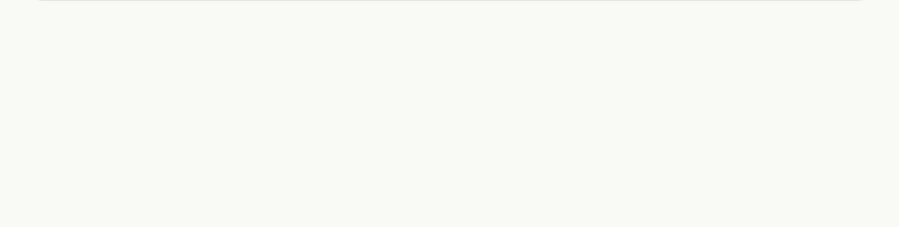
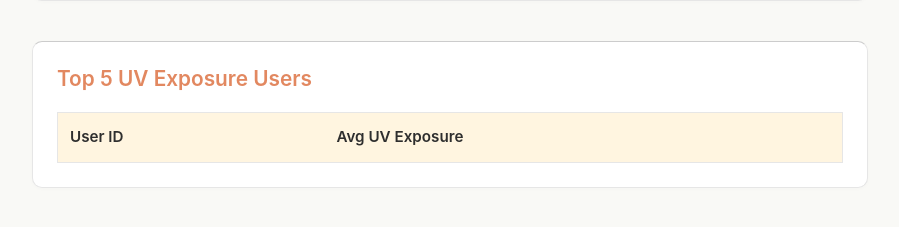
Before and after one commit to maxcolliander/SunBuddyDB, a Flask app: page / in a window 1280 px wide. Shown: the part 277-504 px from the top of the page, without its empty margins (190-1089 px from the left). Run offline with Flask 3, Linux system fonts and the light colour scheme; data that the repository does not hold is empty.

Commit message:
added leaderboard for avg uv exposure

```diff
--- a/backend/app.py
+++ b/backend/app.py
@@ -367,6 +367,35 @@ def mark_all_notifications_as_read(user_id):
     cursor.close()
     return jsonify({"status": "all read"})
 
+@app.route('/api/users/average_uv_exposure')
+def average_uv_exposure():
+    try:
+        conn = get_connection()
+        cursor = conn.cursor(dictionary=True)
+
+        query = """
+            SELECT
+              u.user_id,
+              AVG(calculateUvExposure(s.session_id)) AS avg_uv_exposure
+            FROM useraccount u
+            JOIN session s ON s.user_id = u.user_id
+            WHERE s.is_scheduled = FALSE
+            GROUP BY u.user_id
+            ORDER BY avg_uv_exposure DESC;
+        """
+        cursor.execute(query)
+        results = cursor.fetchall()
+
+        for row in results:
+            row['avg_uv_exposure'] = int(row['avg_uv_exposure']) if row['avg_uv_exposure'] is not None else None
+
+        cursor.close()
+        return jsonify(results)
+
+    except Exception as e:
+        print(f"Error calculating average UV exposure: {e}")
+        return jsonify({"error": "Internal server error"}), 500
+
 if __name__ == '__main__':
     try:
         conn = get_connection()
--- a/backend/queries.sql
+++ b/backend/queries.sql
@@ -93,8 +93,6 @@ BEGIN
 END;
 
 -- calculateUvExposure
-DROP FUNCTION calculateUvExposure;
-
 CREATE FUNCTION calculateUvExposure(sessionID INT)
 RETURNS FLOAT
 DETERMINISTIC
@@ -142,9 +140,9 @@ END;
 -- avgUvExposurePerUser
 SELECT
   u.user_id,
-  AVG(calculateUvExposureForSession(s.session_id)) AS avg_uv_exposure
-FROM session s
-JOIN useraccount u ON s.session_id = u.session_id
+  AVG(calculateUvExposure(s.session_id)) AS avg_uv_exposure
+FROM user u
+JOIN session s ON s.user_id = u.user_id
 WHERE s.is_scheduled = FALSE
 GROUP BY u.user_id
-ORDER BY u.user_id;
+ORDER BY avg_uv_exposure DESC;
--- a/static/script.js
+++ b/static/script.js
@@ -84,10 +84,34 @@ function renderPagination() {
     pagination.appendChild(btn);
   }
 }
+
+function loadLeaderboard() {
+  fetch('/api/users/average_uv_exposure')
+    .then(res => res.json())
+    .then(data => {
+      const leaderboardTable = document.getElementById('leaderboardTable');
+      leaderboardTable.innerHTML = '';
+
+      const topUsers = data.slice(0, 5); // Only top 5
+
+      topUsers.forEach(user => {
+        const row = document.createElement('tr');
+        row.innerHTML = `
+          <td>${user.user_id}</td>
+          <td>${user.avg_uv_exposure !== null ? user.avg_uv_exposure : 'N/A'}</td>
+        `;
+        leaderboardTable.appendChild(row);
+      });
+    })
+    .catch(error => {
+      console.error('Error loading leaderboard:', error);
+    });
+}
 // Initial load
 window.addEventListener('DOMContentLoaded', () => {
   renderTableHeader();
   fetchAndDisplayUsers();
+  loadLeaderboard();
 });
 
 const modal = document.getElementById('addUserModal');
--- a/static/style.css
+++ b/static/style.css
@@ -425,3 +425,9 @@ button:hover {
   margin-top: -1rem;
   padding: 0.5rem 1rem;
 }
+
+#leaderboard {
+  margin-top: 40px;
+  border-top: 1px solid #ccc;
+  padding-top: 20px;
+}
--- a/templates/index.html
+++ b/templates/index.html
@@ -32,6 +32,20 @@
       <div id="pagination"></div>
     </section>
 
+    <section id="leaderboard">
+      <h2>Top 5 UV Exposure Users</h2>
+      <table>
+        <thead>
+          <tr>
+            <th>User ID</th>
+            <th>Avg UV Exposure</th>
+          </tr>
+        </thead>
+        <tbody id="leaderboardTable">
+        </tbody>
+      </table>
+    </section>
+
   </main>
   <div id="addUserModal" class="modal">
     <div class="modal-content">
```
